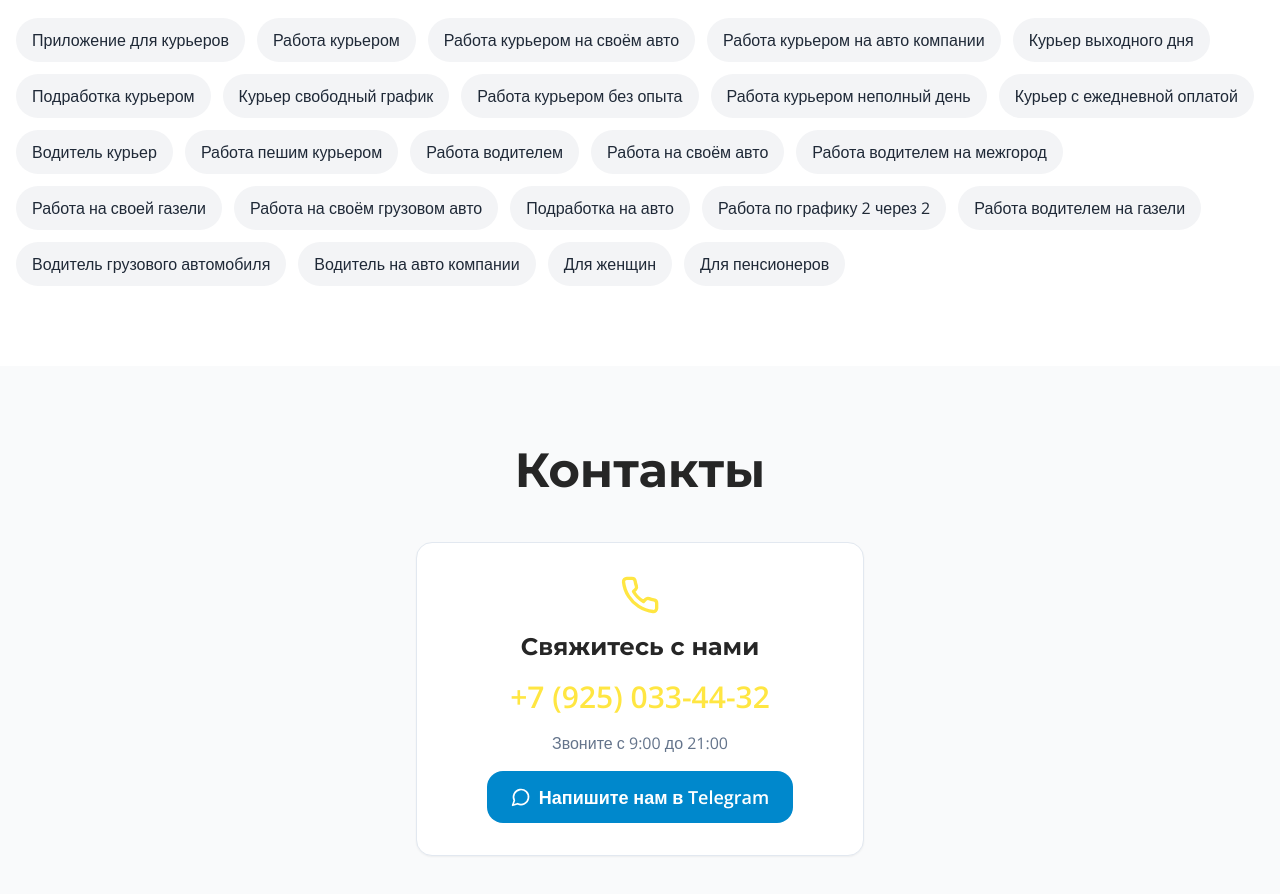
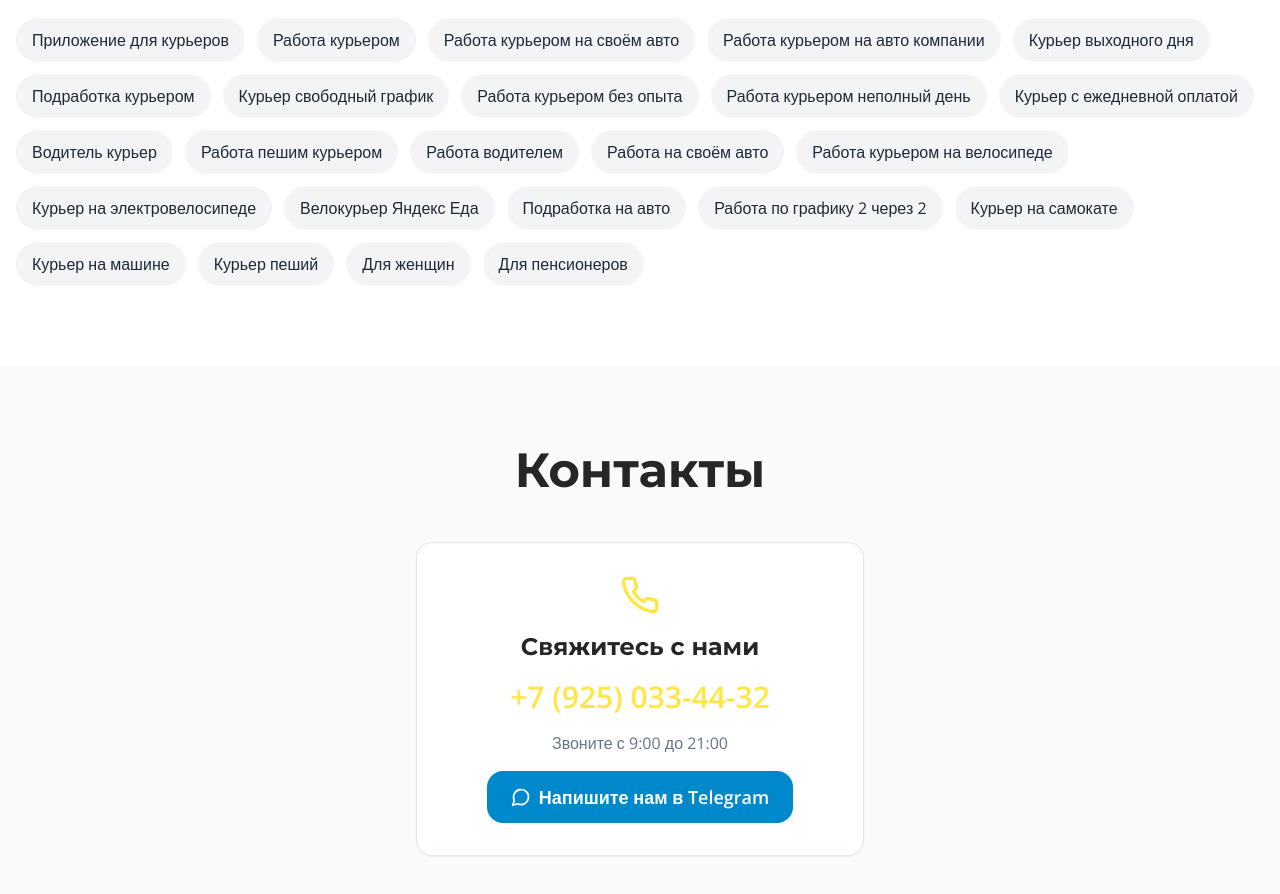
Before and after one commit to pr-poehali-dev/website-optimization-project-1, a React (Vite) app: page / in a window 1280 px wide. Shown: the part 4620-5514 px from the top of the page. Built offline with nearby package versions, Linux system fonts and the light colour scheme.

Commit message:
Обновление логики доставки курьеров

```diff
--- a/src/pages/Index.tsx
+++ b/src/pages/Index.tsx
@@ -517,7 +517,7 @@ const Index = () => {
               rel="noopener noreferrer"
               className="px-4 py-2.5 bg-gray-100 hover:bg-gray-200 text-gray-800 rounded-full text-sm md:text-base transition-colors"
             >
-              Работа водителем на межгород
+              Работа курьером на велосипеде
             </a>
             <a
               href="https://reg.eda.yandex.ru/?advertisement_campaign=forms_for_agents&user_invite_code=ec3aa0a8cbe04ac281c47209662f2f1c&utm_content=blank"
@@ -525,7 +525,7 @@ const Index = () => {
               rel="noopener noreferrer"
               className="px-4 py-2.5 bg-gray-100 hover:bg-gray-200 text-gray-800 rounded-full text-sm md:text-base transition-colors"
             >
-              Работа на своей газели
+              Курьер на электровелосипеде
             </a>
             <a
               href="https://reg.eda.yandex.ru/?advertisement_campaign=forms_for_agents&user_invite_code=ec3aa0a8cbe04ac281c47209662f2f1c&utm_content=blank"
@@ -533,7 +533,7 @@ const Index = () => {
               rel="noopener noreferrer"
               className="px-4 py-2.5 bg-gray-100 hover:bg-gray-200 text-gray-800 rounded-full text-sm md:text-base transition-colors"
             >
-              Работа на своём грузовом авто
+              Велокурьер Яндекс Еда
             </a>
             <a
               href="https://reg.eda.yandex.ru/?advertisement_campaign=forms_for_agents&user_invite_code=ec3aa0a8cbe04ac281c47209662f2f1c&utm_content=blank"
@@ -557,7 +557,7 @@ const Index = () => {
               rel="noopener noreferrer"
               className="px-4 py-2.5 bg-gray-100 hover:bg-gray-200 text-gray-800 rounded-full text-sm md:text-base transition-colors"
             >
-              Работа водителем на газели
+              Курьер на самокате
             </a>
             <a
               href="https://reg.eda.yandex.ru/?advertisement_campaign=forms_for_agents&user_invite_code=ec3aa0a8cbe04ac281c47209662f2f1c&utm_content=blank"
@@ -565,7 +565,7 @@ const Index = () => {
               rel="noopener noreferrer"
               className="px-4 py-2.5 bg-gray-100 hover:bg-gray-200 text-gray-800 rounded-full text-sm md:text-base transition-colors"
             >
-              Водитель грузового автомобиля
+              Курьер на машине
             </a>
             <a
               href="https://reg.eda.yandex.ru/?advertisement_campaign=forms_for_agents&user_invite_code=ec3aa0a8cbe04ac281c47209662f2f1c&utm_content=blank"
@@ -573,7 +573,7 @@ const Index = () => {
               rel="noopener noreferrer"
               className="px-4 py-2.5 bg-gray-100 hover:bg-gray-200 text-gray-800 rounded-full text-sm md:text-base transition-colors"
             >
-              Водитель на авто компании
+              Курьер пеший
             </a>
             <a
               href="https://reg.eda.yandex.ru/?advertisement_campaign=forms_for_agents&user_invite_code=ec3aa0a8cbe04ac281c47209662f2f1c&utm_content=blank"
```
